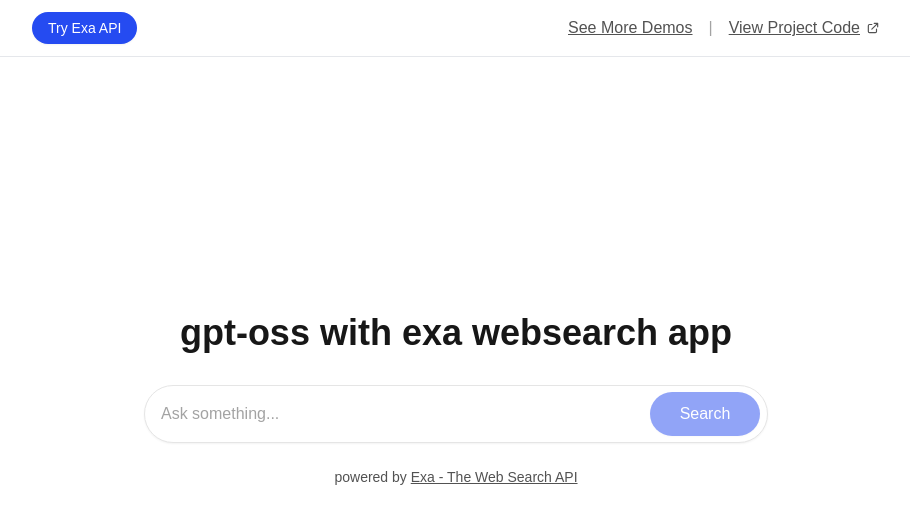
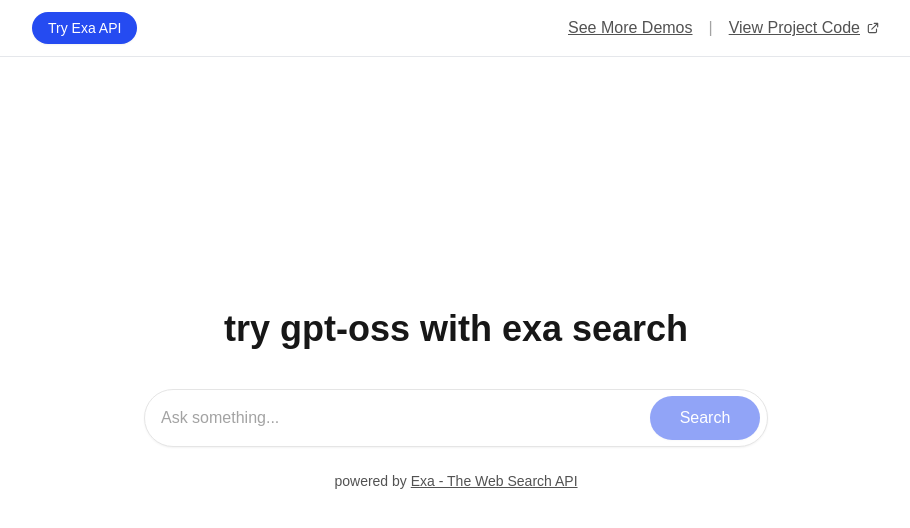
Before and after one commit to exa-labs/gpt-oss-exa-chat, a Next.js app: page /gpt-oss-chat/ in a window 1280 px wide. Shown: the top 528 px of the page, without its empty margins (184-1094 px from the left). Built offline with nearby package versions, Linux system fonts and the light colour scheme; a web font is replaced by a local one.

Commit message:
update title

```diff
--- a/app/page.tsx
+++ b/app/page.tsx
@@ -322,9 +322,9 @@
             : 'w-full md:max-w-2xl mx-auto px-4 md:px-6'
           }`}>
           {!hasMessages && (
-            <div className="text-center mb-8">
+            <div className="text-center mb-10">
               <div className="text-4xl font-bold text-gray-900 mb-2">
-                gpt-oss with exa websearch app
+                try gpt-oss with exa search
               </div>
             </div>
           )}
```
